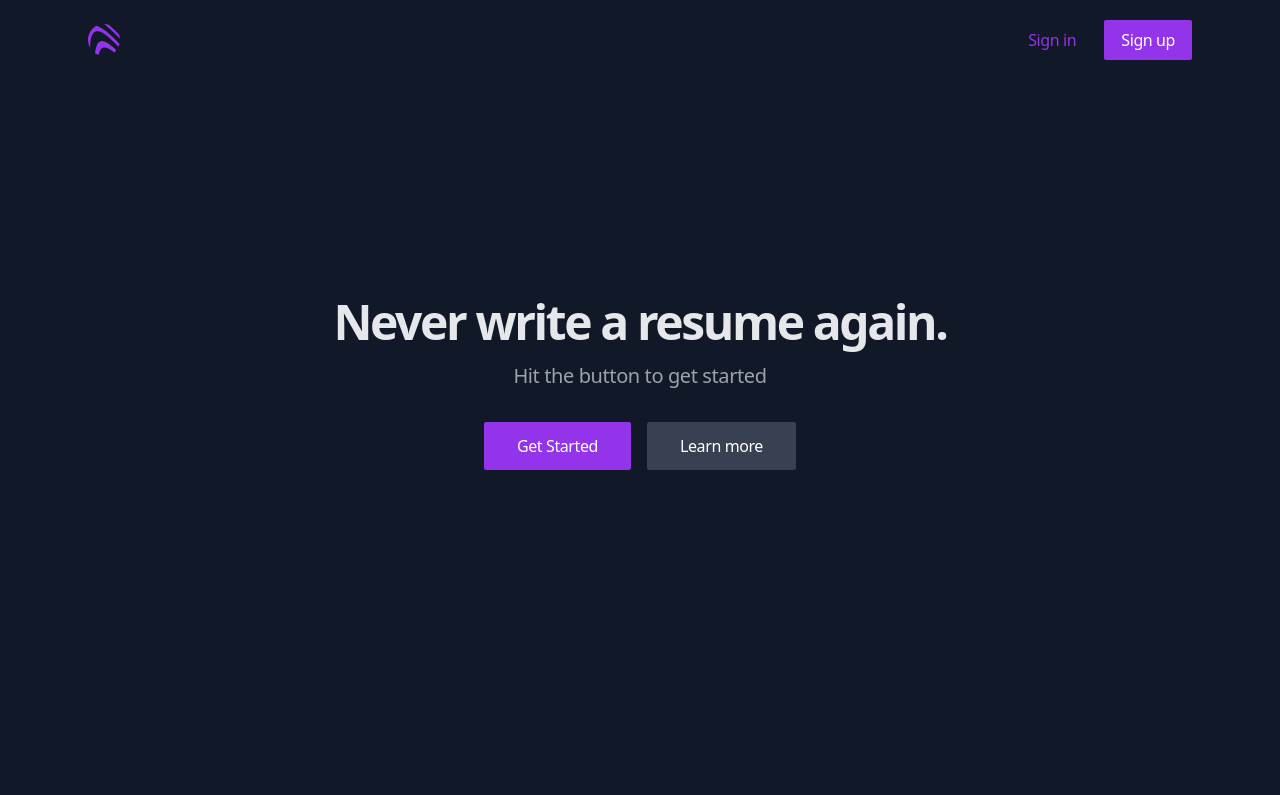
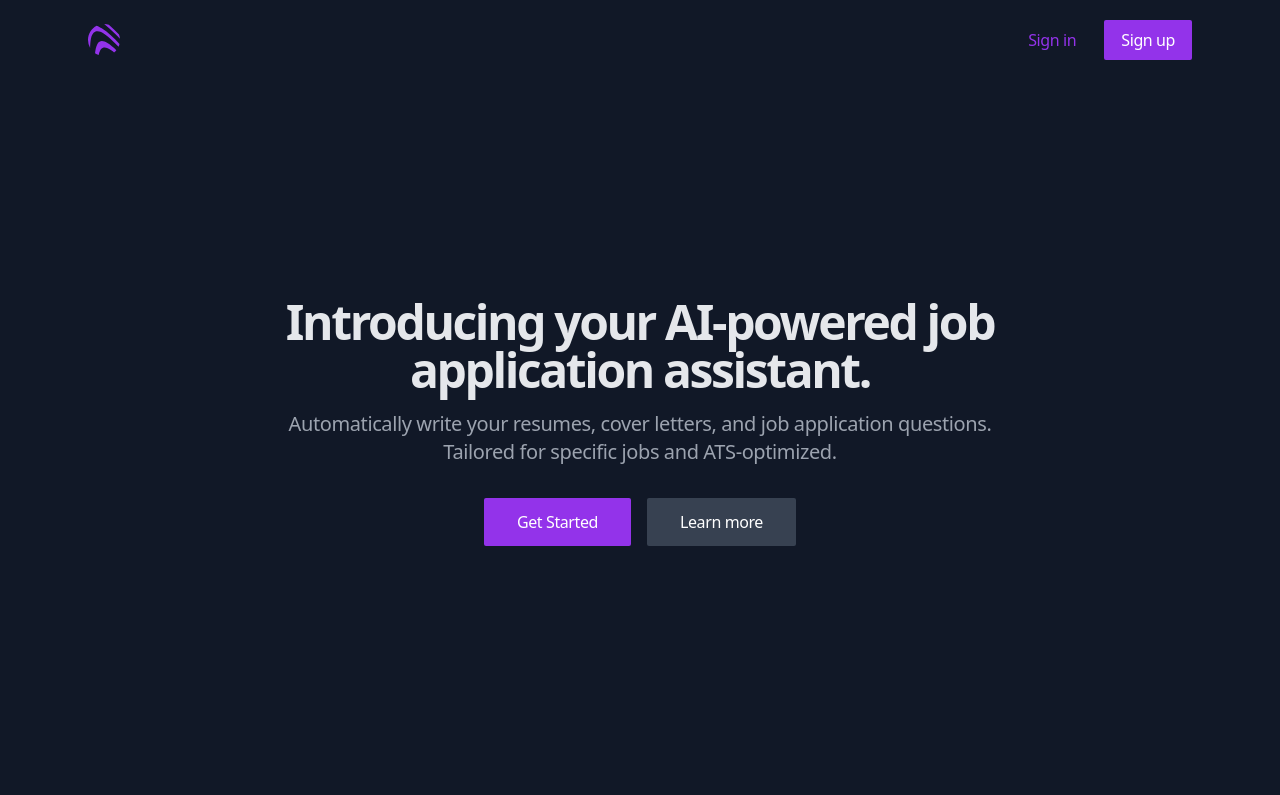
Before and after one commit to roshunsunder/resume, a Next.js app in the folder nextjs/resume/: page / in a window 1280 px wide. Shown: the top 795 px of the page. Built offline with nearby package versions, Linux system fonts and the light colour scheme.

Commit message:
Makes hero screen full-page, and header changes

```diff
--- a/nextjs/resume/components/hero.tsx
+++ b/nextjs/resume/components/hero.tsx
@@ -4,8 +4,7 @@ import ModalVideo from '@/components/modal-video'
 export default function Hero() {
   return (
     <section>
-      <div className="max-w-6xl mx-auto px-4 sm:px-6 relative">
-
+      <div className="h-screen max-w-6xl mx-auto px-4 sm:px-6 relative">
         {/* Illustration behind hero content */}
         <div className="absolute left-0 bottom-0 -ml-20 hidden lg:block pointer-events-none" aria-hidden="true" data-aos="fade-up" data-aos-delay="400">
           <svg className="max-w-full" width="564" height="552" viewBox="0 0 564 552" fill="none" xmlns="http://www.w3.org/2000/svg">
@@ -23,8 +22,9 @@ export default function Hero() {
 
           {/* Section header */}
           <div className="max-w-3xl mx-auto text-center pb-12 md:pb-16">
-            <h1 className="h1 mb-4" data-aos="fade-up">Never write a resume again.</h1>
-            <p className="text-xl text-gray-400 mb-8" data-aos="fade-up" data-aos-delay="200">Hit the button to get started</p>
+            <h1 className="h1 mb-4" data-aos="fade-up">Introducing your AI-powered job application assistant.</h1>
+            <p className="text-xl text-gray-400" data-aos="fade-up" data-aos-delay="200">Automatically write your resumes, cover letters, and job application questions.</p>
+            <p className="text-xl text-gray-400 mb-8" data-aos="fade-up" data-aos-delay="200">Tailored for specific jobs and ATS-optimized.</p>
             <div className="max-w-xs mx-auto sm:max-w-none sm:flex sm:justify-center">
               <div data-aos="fade-up" data-aos-delay="400">
                 <a className="btn text-white bg-purple-600 hover:bg-purple-700 w-full mb-4 sm:w-auto sm:mb-0" href="#features_section">Get Started</a>
```
